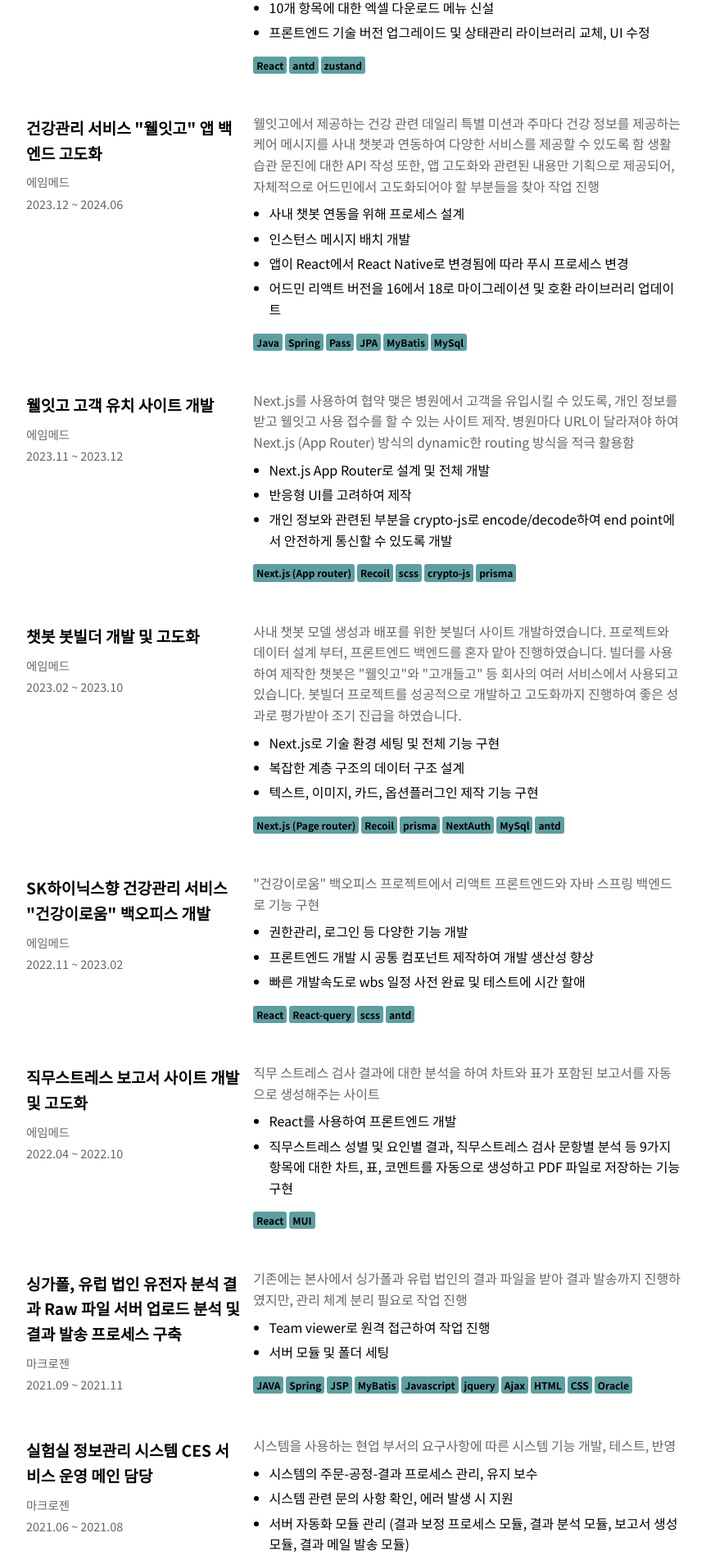
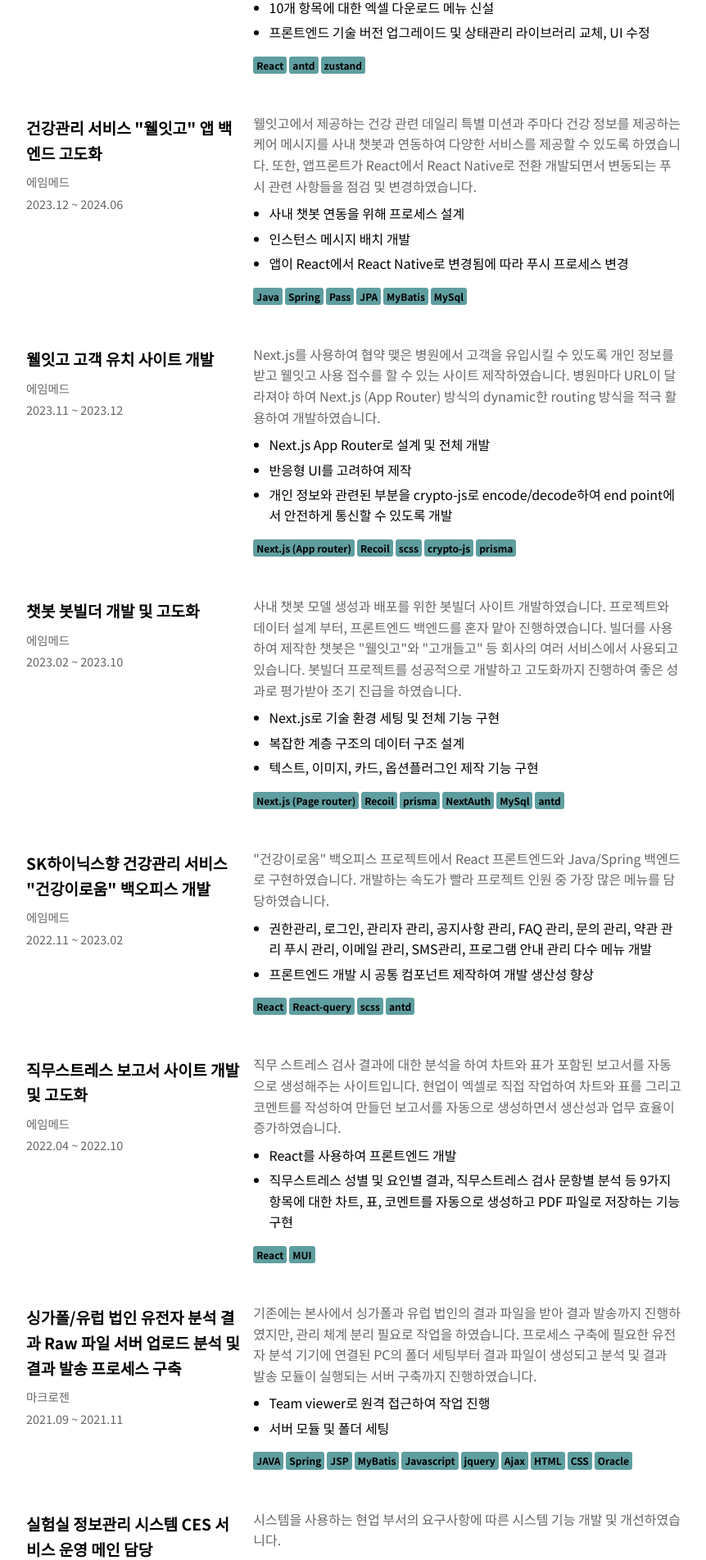
Before and after one commit to chaeyoo/chaeyoo.github.io, a React (Create React App) app: page / in a window 1280 px wide. Shown: the part 1897-3800 px from the top of the page at 82% size, without its empty margins (208-1070 px from the left). Built offline with nearby package versions, Linux system fonts and the light colour scheme.

Commit message:
[UPDATE] 수정

```diff
--- a/src/components/resume/Experience.jsx
+++ b/src/components/resume/Experience.jsx
@@ -63,7 +63,7 @@
 							<ul>
 								<li>실험실 정보 관리 시스템 운영</li>
 								<li>유전자 분석 결과 발송 시스템 자동화 모듈 개발</li>
-								<li>싱가폴 법인 유전자 분석 - 결과 프로세스 구축 </li>
+								<li>싱가폴/유럽 법인 유전자 분석 - 결과 프로세스 구축 </li>
 							</ul>
 						</div>
 					</div>
--- a/src/components/resume/Projects.jsx
+++ b/src/components/resume/Projects.jsx
@@ -15,7 +15,7 @@
 						</div>
 						<div className="job-description">
 							<p className="highlight">
-								웰잇고 고도화 이후 어드민 고도화에 대한 필요를 느꼈고, 요구사항을 조사하여 고도화를 진행하였습니다.
+								웰잇고 고도화 이후 어드민 고도화에 대한 필요를 느꼈고, 웰잇고 서비스를 관리하는 현업의 요구사항을 조사하여 고도화를 진행하였습니다.
 								기존 관리자의 16 버전 리액트를 18 버전으로 마이그레이션 및 호환되는 라이브러리 업데이트를 수행하여
 								개발 생산성과 유지 보수성을 증가시켰습니다. 또한, 월별로 요청이 오는 "레포트 작성을 위한 raw data 추출 업무
 								프로세스 개선을 위해 메뉴를 신설하여 비효율적인 업무를 제거하였습니다.
@@ -40,16 +40,13 @@
 						<div className="job-description">
 							<p className="highlight">
 								웰잇고에서 제공하는 건강 관련 데일리 특별 미션과 주마다 건강 정보를
-								제공하는 케어 메시지를 사내 챗봇과 연동하여 다양한 서비스를 제공할 수 있도록 함
-								생활습관 문진에 대한 API 작성
-								또한, 앱 고도화와 관련된 내용만 기획으로 제공되어, 자체적으로 어드민에서 고도화되어야 할
-								부분들을 찾아 작업 진행
+								제공하는 케어 메시지를 사내 챗봇과 연동하여 다양한 서비스를 제공할 수 있도록 하였습니다.
+								또한, 앱프론트가 React에서 React Native로 전환 개발되면서 변동되는 푸시 관련 사항들을 점검 및 변경하였습니다.
 							</p>
 							<ul>
 								<li>사내 챗봇 연동을 위해 프로세스 설계</li>
 								<li>인스턴스 메시지 배치 개발</li>
 								<li>앱이 React에서 React Native로 변경됨에 따라 푸시 프로세스 변경</li>
-								<li>어드민 리액트 버전을 16에서 18로 마이그레이션 및 호환 라이브러리 업데이트</li>
 							</ul>
 							<div className="tech-list">
 								{"Java, Spring, Pass, JPA, MyBatis, MySql".split(", ").map((v, i) => (
@@ -66,9 +63,9 @@
 						</div>
 						<div className="job-description">
 							<p className="highlight">
-								Next.js를 사용하여 협약 맺은 병원에서 고객을 유입시킬 수 있도록,
-								개인 정보를 받고 웰잇고 사용 접수를 할 수 있는 사이트 제작. 병원마다 URL이 달라져야 하여
-								Next.js (App Router) 방식의 dynamic한 routing 방식을 적극 활용함
+								Next.js를 사용하여 협약 맺은 병원에서 고객을 유입시킬 수 있도록
+								개인 정보를 받고 웰잇고 사용 접수를 할 수 있는 사이트 제작하였습니다. 병원마다 URL이 달라져야 하여
+								Next.js (App Router) 방식의 dynamic한 routing 방식을 적극 활용하여 개발하였습니다.
 							</p>
 							<ul>
 								<li>Next.js App Router로 설계 및 전체 개발</li>
@@ -117,12 +114,13 @@
 						</div>
 						<div className="job-description">
 							<p className="highlight">
-								"건강이로움" 백오피스 프로젝트에서 리액트 프론트엔드와 자바 스프링 백엔드로 기능 구현
+								"건강이로움" 백오피스 프로젝트에서 React 프론트엔드와 Java/Spring 백엔드로 구현하였습니다.
+								개발하는 속도가 빨라 프로젝트 인원 중 가장 많은 메뉴를 담당하였습니다.
 							</p>
 							<ul>
-								<li>권한관리, 로그인 등 다양한 기능 개발</li>
+								<li>권한관리, 로그인, 관리자 관리, 공지사항 관리, FAQ 관리, 문의 관리, 약관 관리
+									푸시 관리, 이메일 관리, SMS관리, 프로그램 안내 관리 다수 메뉴 개발</li>
 								<li>프론트엔드 개발 시 공통 컴포넌트 제작하여 개발 생산성 향상</li>
-								<li>빠른 개발속도로 wbs 일정 사전 완료 및 테스트에 시간 할애</li>
 							</ul>
 							<div className="tech-list">
 								{"React, React-query, scss, antd".split(", ").map((v, i) => (
@@ -139,7 +137,9 @@
 						</div>
 						<div className="job-description">
 							<p className="highlight">
-								직무 스트레스 검사 결과에 대한 분석을 하여 차트와 표가 포함된 보고서를 자동으로 생성해주는 사이트
+								직무 스트레스 검사 결과에 대한 분석을 하여 차트와 표가 포함된 보고서를 자동으로 생성해주는 사이트입니다.
+								현업이 엑셀로 직접 작업하여 차트와 표를 그리고 코멘트를 작성하여 만들던 보고서를 자동으로 생성하면서
+								생산성과 업무 효율이 증가하였습니다.
 							</p>
 							<ul>
 								<li>React를 사용하여 프론트엔드 개발</li>
@@ -156,13 +156,16 @@
 
 					<div className="experience-item">
 						<div className="company-info">
-							<h3>싱가폴, 유럽 법인 유전자 분석 결과 Raw 파일 서버 업로드 분석 및 결과 발송 프로세스 구축</h3>
+							<h3>싱가폴/유럽 법인 유전자 분석 결과 Raw 파일 서버 업로드 분석 및 결과 발송 프로세스 구축</h3>
 							<p>마크로젠</p>
 							<p>2021.09 ~ 2021.11</p>
 						</div>
 						<div className="job-description">
 							<p className="highlight">
-								기존에는 본사에서 싱가폴과 유럽 법인의 결과 파일을 받아 결과 발송까지 진행하였지만, 관리 체계 분리 필요로 작업 진행
+								기존에는 본사에서 싱가폴과 유럽 법인의 결과 파일을 받아 결과 발송까지 진행하였지만,
+								관리 체계 분리 필요로 작업을 하였습니다. 프로세스 구축에 필요한 유전자 분석 기기에 연결된 PC의 폴더 세팅부터
+								결과 파일이 생성되고 분석 및 결과 발송 모듈이 실행되는 서버 구축까지 진행하였습니다.
+
 							</p>
 							<ul>
 								<li>Team viewer로 원격 접근하여 작업 진행</li>
@@ -183,7 +186,7 @@
 						</div>
 						<div className="job-description">
 							<p className="highlight">
-								시스템을 사용하는 현업 부서의 요구사항에 따른 시스템 기능 개발, 테스트, 반영
+								시스템을 사용하는 현업 부서의 요구사항에 따른 시스템 기능 개발 및 개선하였습니다.
 							</p>
 							<ul>
 								<li>시스템의 주문-공정-결과 프로세스 관리, 유지 보수</li>
```
